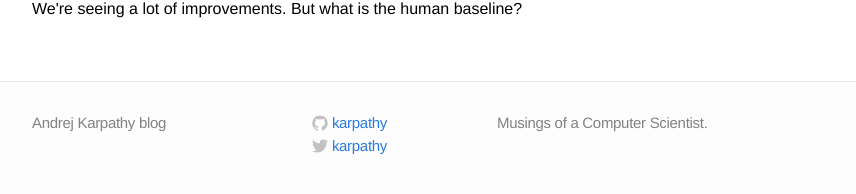
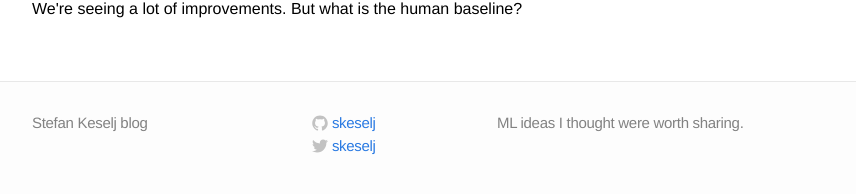
Before and after one commit to skeselj/skeselj.github.io, a Jekyll site: the page built from index.html, in a window 1280 px wide and 900 px high, scrolled down 1384 px. Shown: the part 698-892 px from the top of the window, without its empty margins (208-1064 px from the left). Built offline with Jekyll 4.4.1, drawn with Linux system fonts in a browser that asks for light colours; some of the changed text lies outside the part shown.

Commit message:
changed config

```diff
--- a/_config.yml
+++ b/_config.yml
@@ -1,11 +1,11 @@
 # Site settings
-title: Andrej Karpathy blog
+title: Stefan Keselj blog
 email:
-description: "Musings of a Computer Scientist."
+description: "ML ideas I thought were worth sharing."
 baseurl: ""
-url: "http://karpathy.github.io"
-twitter_username: karpathy
-github_username:  karpathy
+url: "http://skeselj.github.io"
+twitter_username: skeselj
+github_username:  skeselj
 
 # Build settings
 markdown: kramdown
```
